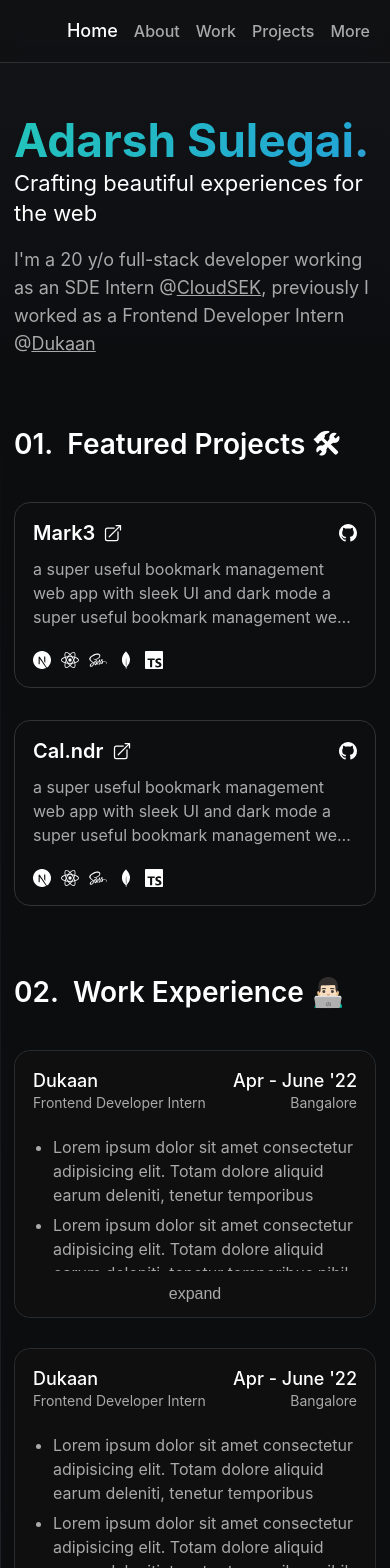
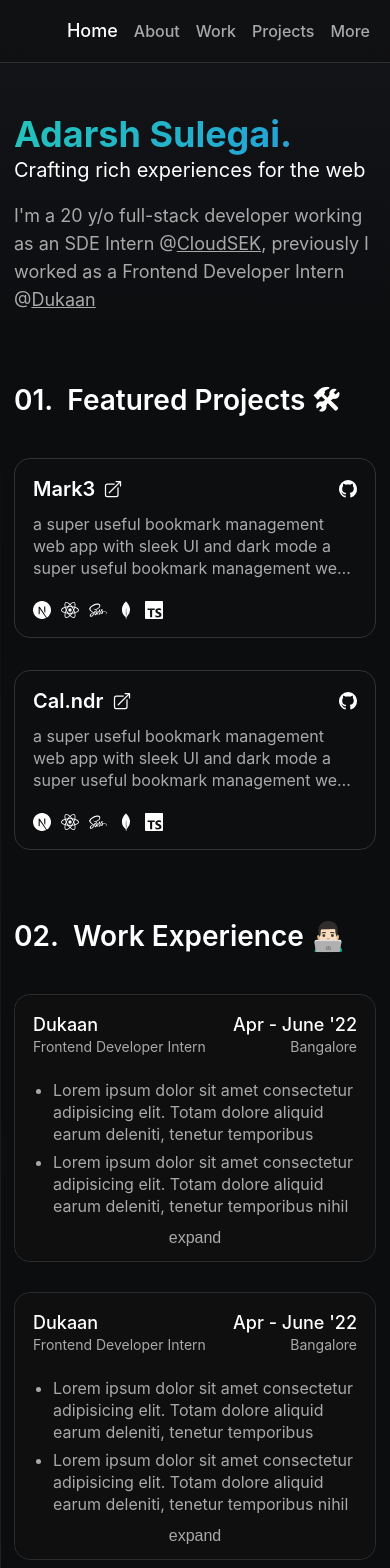
Before and after one commit to adarsh500/adarsh.fyi, a Next.js app: page / in a window 390 px wide. Shown: the top 1568 px of the page. Built offline with nearby package versions, Linux system fonts and the light colour scheme; no server answers; grey boxes are pictures that could not be loaded.

Commit message:
improvements
Signed-off-by: adarsh50 <adarshsulegai50@gmail.com>

```diff
--- a/components/Experience/Experience.module.scss
+++ b/components/Experience/Experience.module.scss
@@ -130,7 +130,7 @@
         color: var(--dark-text-secondary);
 
         @include mobile {
-          @include font-size-weight(16, 24, 400);
+          @include font-size-weight(16, 22, 400);
         }
       }
     }
@@ -213,7 +213,7 @@
       color: var(--dark-text-secondary);
 
       @include mobile {
-        @include font-size-weight(16, 24, 400);
+        @include font-size-weight(16, 22, 400);
       }
     }
   }
--- a/components/Footer/Footer.module.scss
+++ b/components/Footer/Footer.module.scss
@@ -9,7 +9,7 @@
   padding: 2rem 1.5rem;
 
   @include mobile {
-    padding: 1rem;
+    padding: 1.5rem 1rem;
   }
 }
 
--- a/components/Hero/Hero.module.scss
+++ b/components/Hero/Hero.module.scss
@@ -69,8 +69,19 @@
     }
 
     @include mobile {
-      margin-bottom: 18px;
-      @include font-size-weight(22, 30, 400);
+      display: none;
+    }
+
+    &Mobile {
+      @include desktop {
+        display: none;
+      }
+
+      @include mobile {
+        margin-bottom: 18px;
+        @include font-size-weight(20, 28, 400);
+        display: block;
+      }
     }
   }
 
@@ -108,7 +119,7 @@
     background-clip: text;
 
     @include mobile {
-      @include font-size-weight(46, 56, 700);
+      @include font-size-weight(36, 44, 700);
     }
   }
 
--- a/components/Hero/index.tsx
+++ b/components/Hero/index.tsx
@@ -9,6 +9,9 @@
           <p className={styles.title}>Adarsh Sulegai.</p>
           <p className={styles.tagline}>
             Crafting beautiful experiences for the web
+          </p>
+          <p className={styles.taglineMobile}>
+            Crafting rich experiences for the web
           </p>
           <p className={styles.about}>
             I'm a 20 y/o full-stack developer working as an SDE Intern @
--- a/components/NowPlaying/NowPlaying.module.scss
+++ b/components/NowPlaying/NowPlaying.module.scss
@@ -71,6 +71,7 @@
     text-align: left;
     margin-bottom: 4px;
     color: var(--dark-text-primary);
+    @include line-clamp(1);
     &:hover {
       text-decoration: underline;
     }
@@ -80,6 +81,7 @@
     color: var(--dark-text-secondary);
     @include font-size-weight(12, 14, 300);
     text-align: left;
+    @include line-clamp(1);
   }
 }
 
--- a/components/ProjectCard/ProjectCard.module.scss
+++ b/components/ProjectCard/ProjectCard.module.scss
@@ -80,7 +80,7 @@
       @include mobile {
         margin: 12px 0;
         @include line-clamp(3);
-        @include font-size-weight(16, 24, 400);
+        @include font-size-weight(16, 22, 400);
       }
     }
 
```
